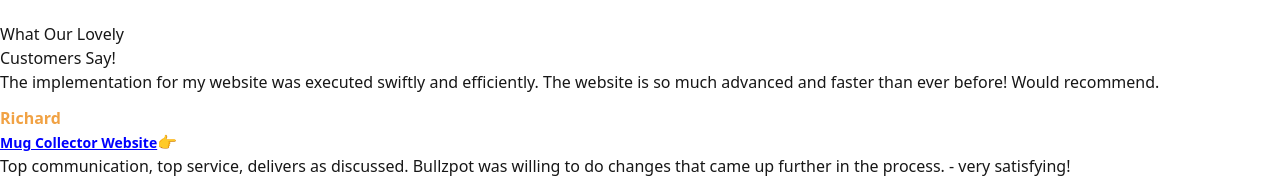
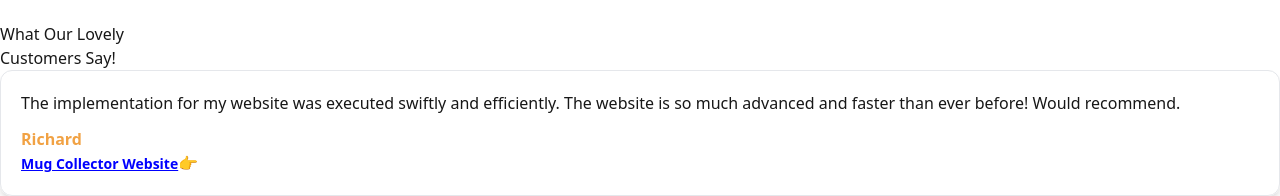
Before and after one commit to antysanjana/shopify-new, a Next.js app: page / in a window 1280 px wide. Shown: the part 2604-2800 px from the top of the page. Built offline with nearby package versions, Linux system fonts and the light colour scheme.

Commit message:
About section started

```diff
--- a/src/app/_components/LandingPage.jsx
+++ b/src/app/_components/LandingPage.jsx
@@ -17,7 +17,6 @@ import FooterSection from "./_landingpage-components/FooterSection";
 function LandingPage() {
   return (
     <div>
-      <NavBar />
       <HeroSection />
       <WhatWeOffer />
       <Carousel />
--- a/src/app/_components/_landingpage-components/NavBarLinks.jsx
+++ b/src/app/_components/_landingpage-components/NavBarLinks.jsx
@@ -4,10 +4,10 @@ import Link from "next/link";
 function NavBarLinks() {
   return (
     <div className="flex flex-col py-4 md:flex md:flex-row md:gap-6">
-      <Link aria-current="page" className="nav-link" href="/">
+      <Link aria-current="page" className="nav-link active" href="/">
         Home
       </Link>
-      <Link className="nav-link" href="/about-us">
+      <Link className="nav-link" href="/about">
         About
       </Link>
       <Link className="nav-link" href="/reviews">
--- a/src/app/_components/_landingpage-components/ReviewSection.jsx
+++ b/src/app/_components/_landingpage-components/ReviewSection.jsx
@@ -49,10 +49,7 @@ function ReviewSection() {
       </div>
       <div className="columns-1 md:columns-2 gap-5 mt-10">
         {testimonials.map((testimonial, index) => (
-          <div
-            key={index}
-            className="break-inside-avoid mb-5 border-solid border-[1px] border-gray-200 p-5 rounded-xl shadow-lg"
-          >
+          <div key={index} className="card-style">
             <p className="text-base">{testimonial.text}</p>
             <h2 className="review-name">{testimonial.name}</h2>
             <a
--- a/src/app/globals.css
+++ b/src/app/globals.css
@@ -48,10 +48,9 @@ html {
   transform: translateZ(0);
 }
 
-.nav-link:hover {
+.active {
   text-decoration: underline;
 }
-
 
 .green-link{
   background-color: #69ba2c;
@@ -188,3 +187,41 @@ html {
       width: 80%;             /* Corresponds to md:w-4/5 */
   }
 }
+
+.card-style {
+  break-inside: avoid;
+  margin-bottom: 1.25rem; /* 20px */
+  border-style: solid;
+  border-width: 1px;
+  border-color: #e5e7eb; /* Light gray color (Tailwind gray-200) */
+  padding: 1.25rem; /* 20px */
+  border-radius: 0.75rem; /* 12px */
+  box-shadow: 0 10px 15px -3px rgba(0, 0, 0, 0.1), 0 4px 6px -2px rgba(0, 0, 0, 0.1); /* Example large shadow */
+}
+
+/* About Us Page */
+.about-img {
+  width: 354px;
+  height: 354px;
+}
+
+@media (min-width: 768px) {   /* This corresponds to md: */
+  .about-img {
+      width: 320px;
+      height: 320px;
+  }
+}
+
+@media (min-width: 1024px) {
+  .about-img {
+      width: 427px;
+      height: 427px;
+  }
+}
+
+@media (min-width: 1280px) {
+  .about-img {
+      width: 563px;
+      height: 563px;
+  }
+}
--- a/src/app/layout.js
+++ b/src/app/layout.js
@@ -1,16 +1,17 @@
 import localFont from "next/font/local";
 import "./globals.css";
+import NavBar from "./_components/_landingpage-components/NavBar";
 
-const geistSans = localFont({
-  src: "./fonts/GeistVF.woff",
-  variable: "--font-geist-sans",
-  weight: "100 900",
-});
-const geistMono = localFont({
-  src: "./fonts/GeistMonoVF.woff",
-  variable: "--font-geist-mono",
-  weight: "100 900",
-});
+// const geistSans = localFont({
+//   src: "./fonts/GeistVF.woff",
+//   variable: "--font-geist-sans",
+//   weight: "100 900",
+// });
+// const geistMono = localFont({
+//   src: "./fonts/GeistMonoVF.woff",
+//   variable: "--font-geist-mono",
+//   weight: "100 900",
+// });
 
 export const metadata = {
   title: "Shopify",
@@ -20,9 +21,8 @@ export const metadata = {
 export default function RootLayout({ children }) {
   return (
     <html lang="en">
-      <body
-        className={`${geistSans.variable} ${geistMono.variable} antialiased`}
-      >
+      <body>
+        <NavBar />
         {children}
       </body>
     </html>
```
Also changed, not shown: src/app/about/_components/AboutUs.jsx (added, +34 -0 lines), src/app/about/_components/MightyWebServices.jsx (added, +26 -0 lines), src/app/about/page.js (added, +16 -0 lines), public/aboutImage.png (added).
